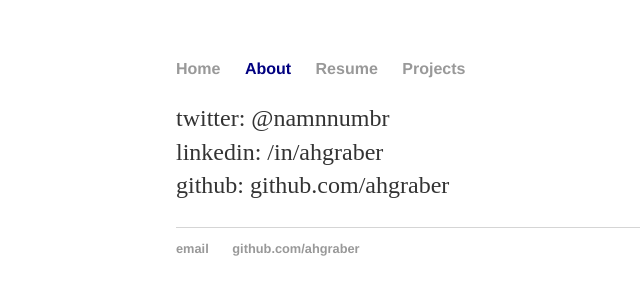
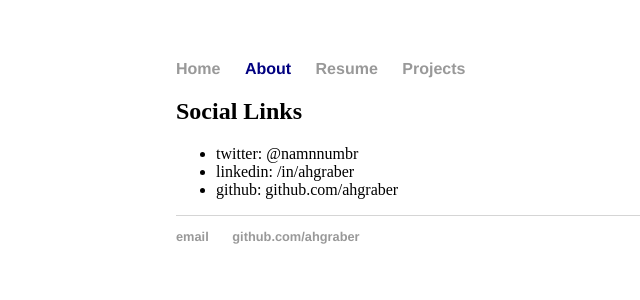
Before and after one commit to ahgraber/ahgraber.github.io, a Jekyll site: the page built from about.md, in a window 1280 px wide. Shown: the top 300 px of the page, without its empty margins (16-656 px from the left). Built offline with Jekyll 4.4.1, drawn with Linux system fonts in a browser that asks for light colours.

Commit message:
Update about.md

```diff
--- a/about.md
+++ b/about.md
@@ -3,6 +3,7 @@ layout: default
 title: About Me
 ---
 
-twitter: @namnnumbr
-linkedin: /in/ahgraber
-github: github.com/ahgraber
+## Social Links
+* twitter: @namnnumbr
+* linkedin: /in/ahgraber
+* github: github.com/ahgraber
```
